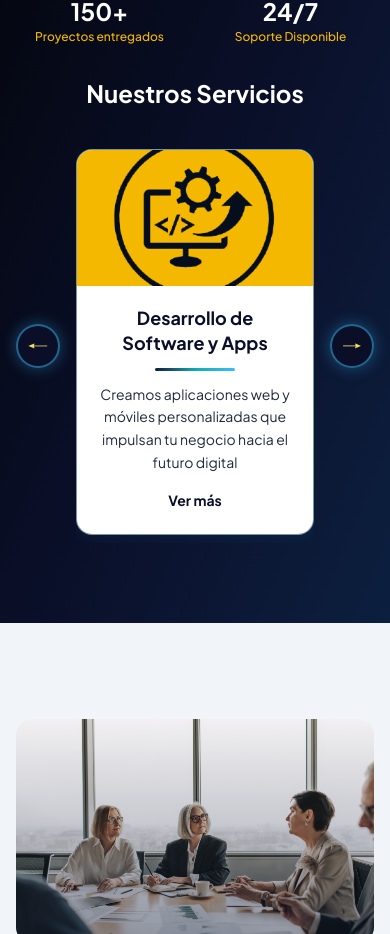
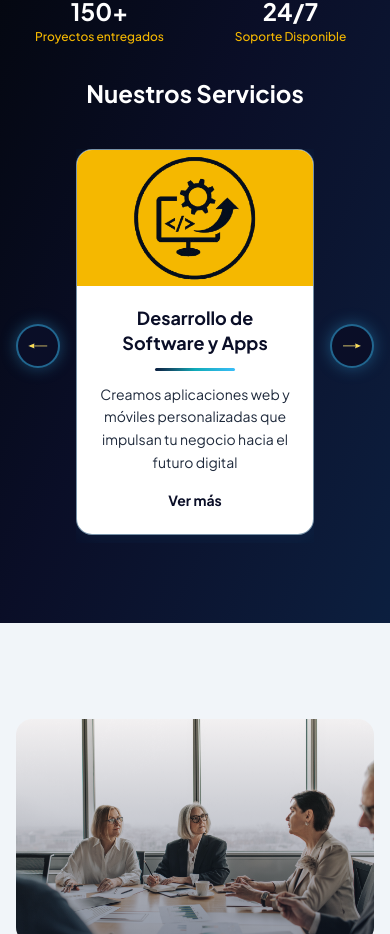
Before and after one commit to Dieguidev/nexedge-landing-page, a Next.js app: page / in a window 390 px wide. Shown: the part 1131-2065 px from the top of the page. Built offline with nearby package versions, Linux system fonts and the light colour scheme.

Commit message:
Refactor ServiceCard component layout; adjust image positioning and sizing for improved responsiveness and visual consistency.

```diff
--- a/components/cards/ServiceCard.tsx
+++ b/components/cards/ServiceCard.tsx
@@ -24,15 +24,17 @@ export function ServiceCard({
         className,
       )}
     >
-      <div className="flex h-[8.5rem] shrink-0 items-center justify-center overflow-hidden bg-accent sm:h-[9.5rem]">
-        <Image
-          src={icon}
-          alt=""
-          width={320}
-          height={320}
-          className="h-[92%] w-[92%] scale-[1.35] object-contain"
-          aria-hidden
-        />
+      <div className="relative h-[8.5rem] shrink-0 bg-accent sm:h-[9.5rem]">
+        <div className="absolute inset-[2.5%]">
+          <Image
+            src={icon}
+            alt=""
+            fill
+            sizes="255px"
+            className="object-contain object-center"
+            aria-hidden
+          />
+        </div>
       </div>
 
       <div className="flex flex-1 flex-col items-center px-5 pb-6 pt-5 text-center sm:px-6 sm:pb-7 sm:pt-6">
```
